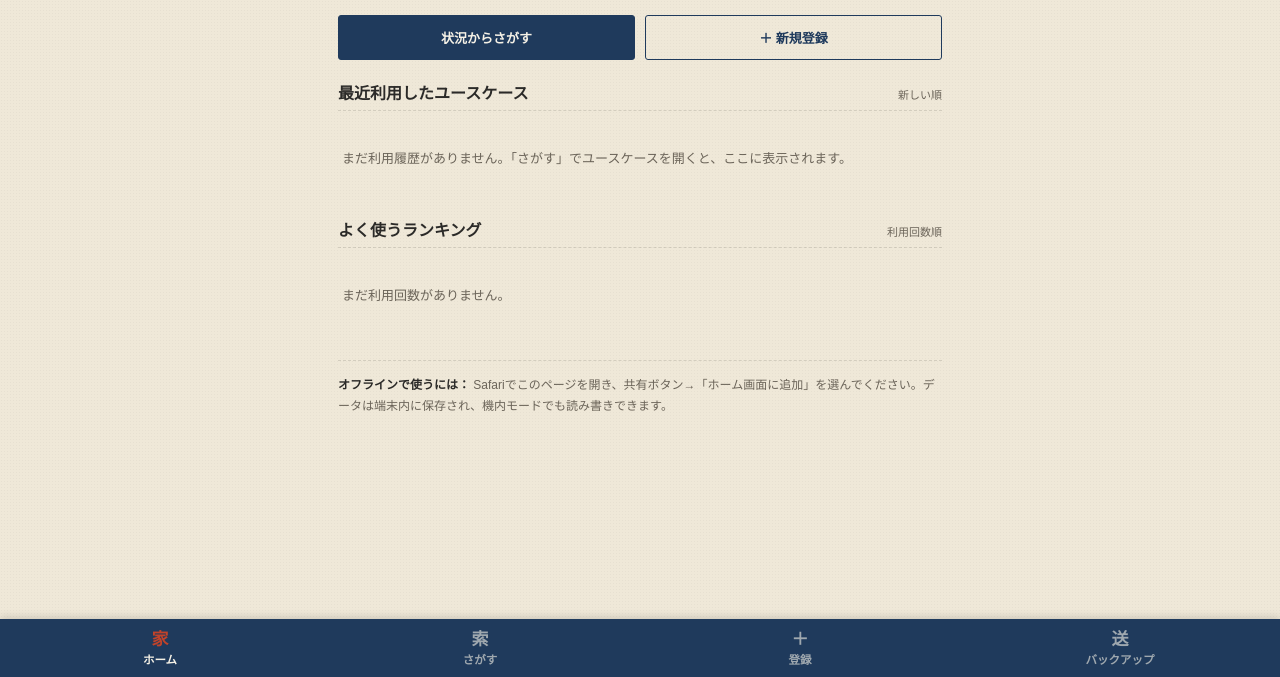
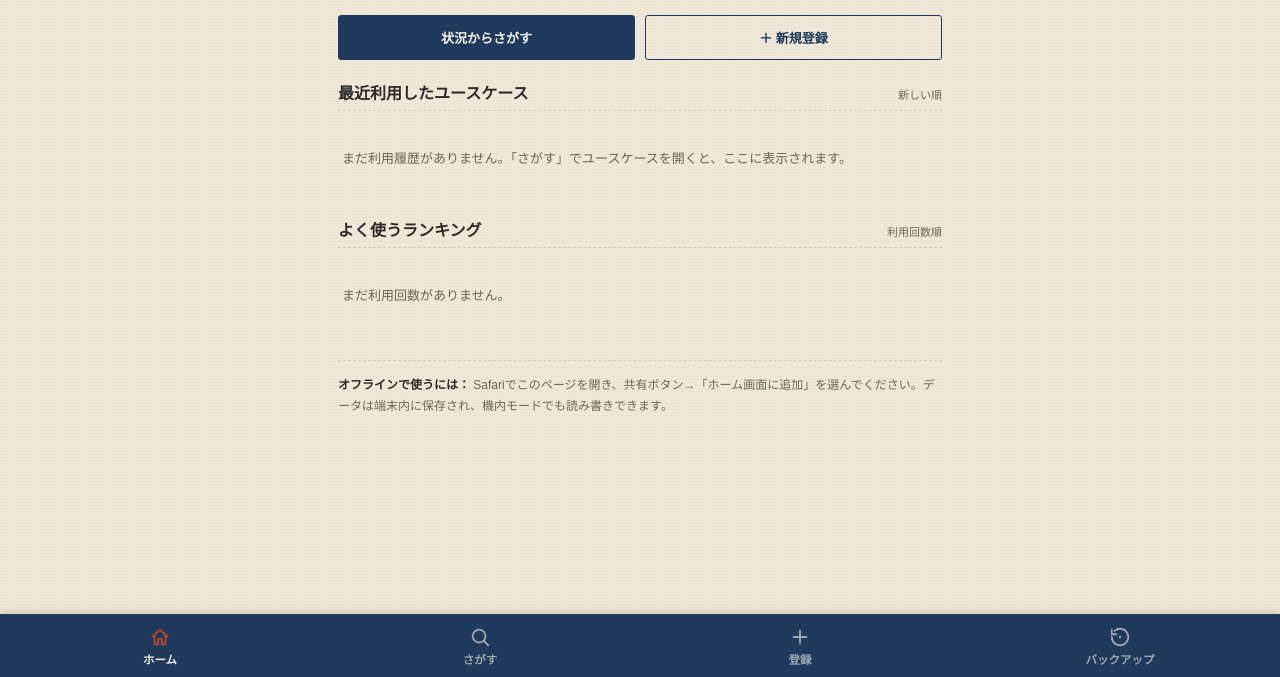
Before and after one commit to maru-aicode/shobo-setsubi, a plain HTML site: page index.html in a window 1280 px wide. Shown: the part 123-800 px from the top of the page. Drawn offline with Linux system fonts and the light colour scheme.

Commit message:
ボトムナビのアイコンを線画SVG(家/虫眼鏡/プラス/バックアップ)に統一

```diff
--- a/index.html
+++ b/index.html
@@ -188,7 +188,8 @@
     flex:1; border:none; background:transparent; color: rgba(245,241,230,0.6); padding: 12px 4px 10px;
     font-size:11.5px; font-weight:600; cursor:pointer; display:flex; flex-direction:column; align-items:center; gap:3px;
   }
-  .bottom-nav button .mark{ font-family: var(--serif); font-size:17px; line-height:1; }
+  .bottom-nav button .mark{ display:flex; align-items:center; justify-content:center; width:22px; height:22px; }
+  .bottom-nav button .mark svg{ width:100%; height:100%; }
   .bottom-nav button.active{ color: var(--cream); }
   .bottom-nav button.active .mark{ color: var(--vermillion); }
 
@@ -336,10 +337,18 @@
 <nav class="index-rail" id="index-rail" aria-label="タグインデックス"></nav>
 
 <nav class="bottom-nav">
-  <button type="button" data-nav="home" class="active"><span class="mark">家</span>ホーム</button>
-  <button type="button" data-nav="search"><span class="mark">索</span>さがす</button>
-  <button type="button" data-nav="form" id="nav-add"><span class="mark">＋</span>登録</button>
-  <button type="button" data-nav="backup"><span class="mark">送</span>バックアップ</button>
+  <button type="button" data-nav="home" class="active">
+    <span class="mark"><svg viewBox="0 0 24 24" fill="none" stroke="currentColor" stroke-width="2" stroke-linecap="round" stroke-linejoin="round"><path d="M4 11.5 12 4l8 7.5"/><path d="M6 10v9a1 1 0 0 0 1 1h3v-6h4v6h3a1 1 0 0 0 1-1v-9"/></svg></span>ホーム
+  </button>
+  <button type="button" data-nav="search">
+    <span class="mark"><svg viewBox="0 0 24 24" fill="none" stroke="currentColor" stroke-width="2" stroke-linecap="round" stroke-linejoin="round"><circle cx="11" cy="11" r="7"/><path d="M21 21l-4.3-4.3"/></svg></span>さがす
+  </button>
+  <button type="button" data-nav="form" id="nav-add">
+    <span class="mark"><svg viewBox="0 0 24 24" fill="none" stroke="currentColor" stroke-width="2" stroke-linecap="round" stroke-linejoin="round"><path d="M12 5v14M5 12h14"/></svg></span>登録
+  </button>
+  <button type="button" data-nav="backup">
+    <span class="mark"><svg viewBox="0 0 24 24" fill="none" stroke="currentColor" stroke-width="2" stroke-linecap="round" stroke-linejoin="round"><path d="M3 12a9 9 0 1 0 3-6.7"/><path d="M3 4v5h5"/><circle cx="12" cy="12" r="1.3" fill="currentColor" stroke="none"/></svg></span>バックアップ
+  </button>
 </nav>
 
 <script>
```
